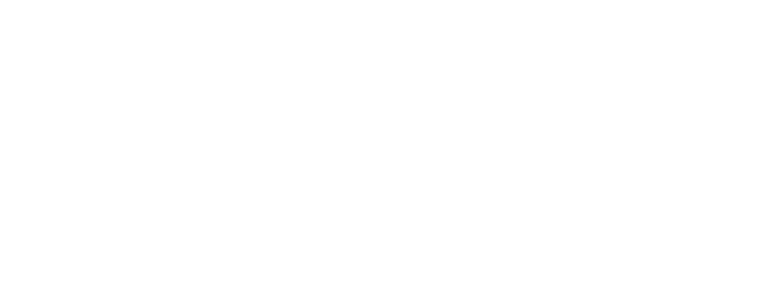
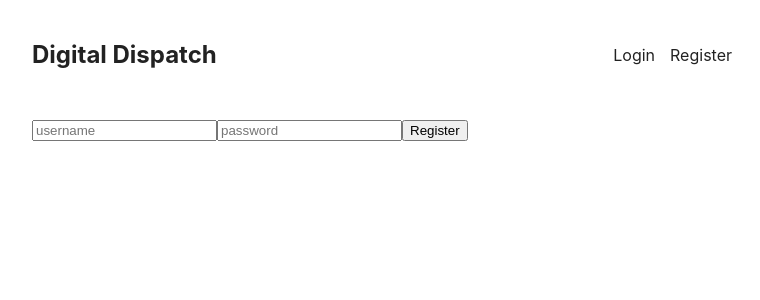
Before and after one commit to APatel-AI/DigitalDispatch, a React (Create React App) app in the folder client/: page /register in a window 1280 px wide. Before the commit this address had no page. Shown: the top 300 px of the page, without its empty margins (258-1018 px from the left). Built offline with nearby package versions, Linux system fonts and the light colour scheme.

Commit message:
created register and login compoenents, upadated routes, created form layout for register and login page

```diff
--- a/client/src/App.js
+++ b/client/src/App.js
@@ -3,6 +3,7 @@ import Layout from "./Layout";
 import Home from "./components/Home";
 import { Routes, Route } from "react-router-dom";
 import LoginPage from "./components/LoginPage";
+import Register from "./components/Register";
 
 function App() {
   return (
@@ -10,6 +11,7 @@ function App() {
       <Route path="/" element={<Layout />}>
         <Route index element={<Home/>} />
         <Route path={"/login"} element={<LoginPage/>} />
+        <Route path={"/register"} element={<Register/>} />
       </Route>
     </Routes>
   );
--- a/client/src/components/Header.js
+++ b/client/src/components/Header.js
@@ -11,7 +11,7 @@ const Header = () => {
 
         <nav>
           <Link to="/login">Login</Link>
-          <Link to="/registee">Register</Link>
+          <Link to="/register">Register</Link>
         </nav>
       </header>
     </>
--- a/client/src/components/LoginPage.js
+++ b/client/src/components/LoginPage.js
@@ -2,9 +2,12 @@ import React from 'react'
 
 const LoginPage = () => {
   return (
-    <div>
-        Login page
-    </div>
+    <form action=''>
+        <input type='text' placeholder='username'/>
+        <input type='password' placeholder='password'/>
+        <button>Login</button>
+
+    </form>
   )
 }
 
--- /dev/null
+++ b/client/src/components/Register.js
@@ -0,0 +1,14 @@
+import React from 'react'
+
+const Register = () => {
+  return (
+    <form action=''>
+    <input type='text' placeholder='username'/>
+    <input type='password' placeholder='password'/>
+    <button>Register</button>
+
+</form>
+  )
+}
+
+export default Register
```
